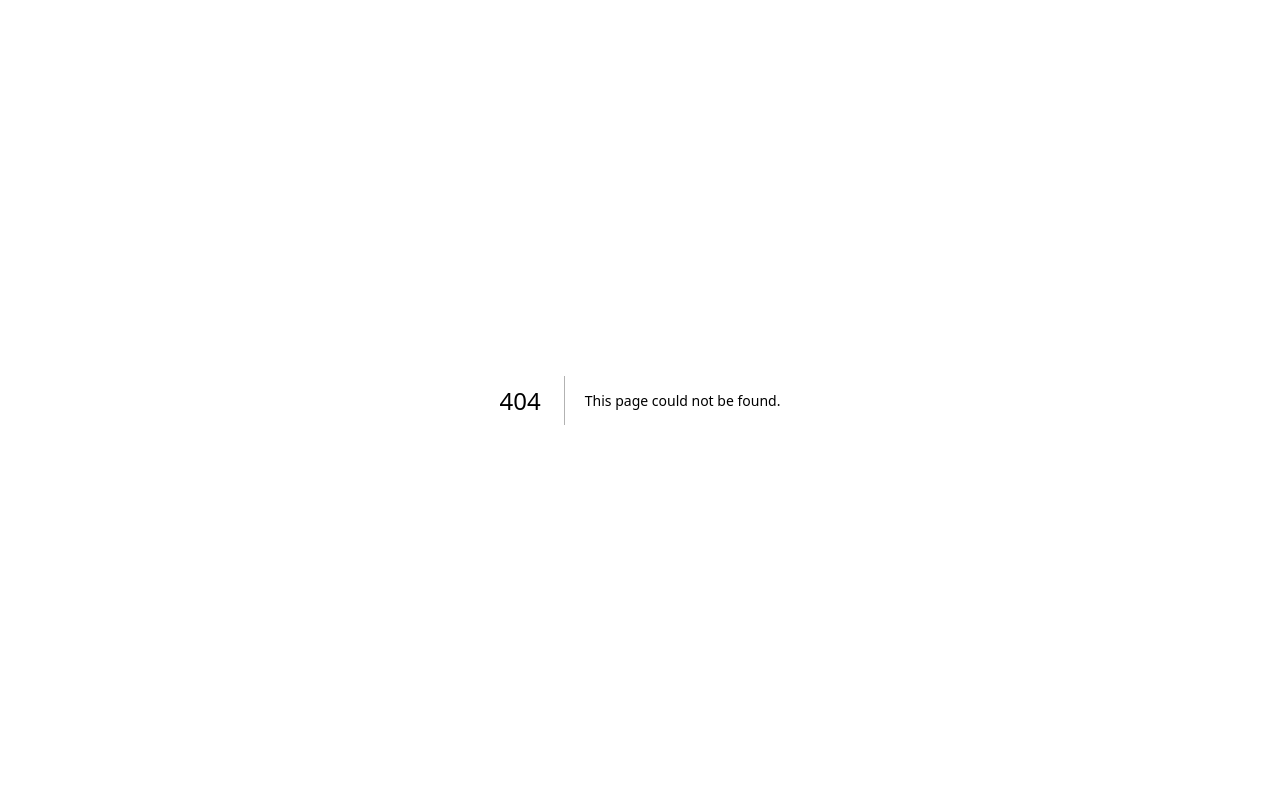
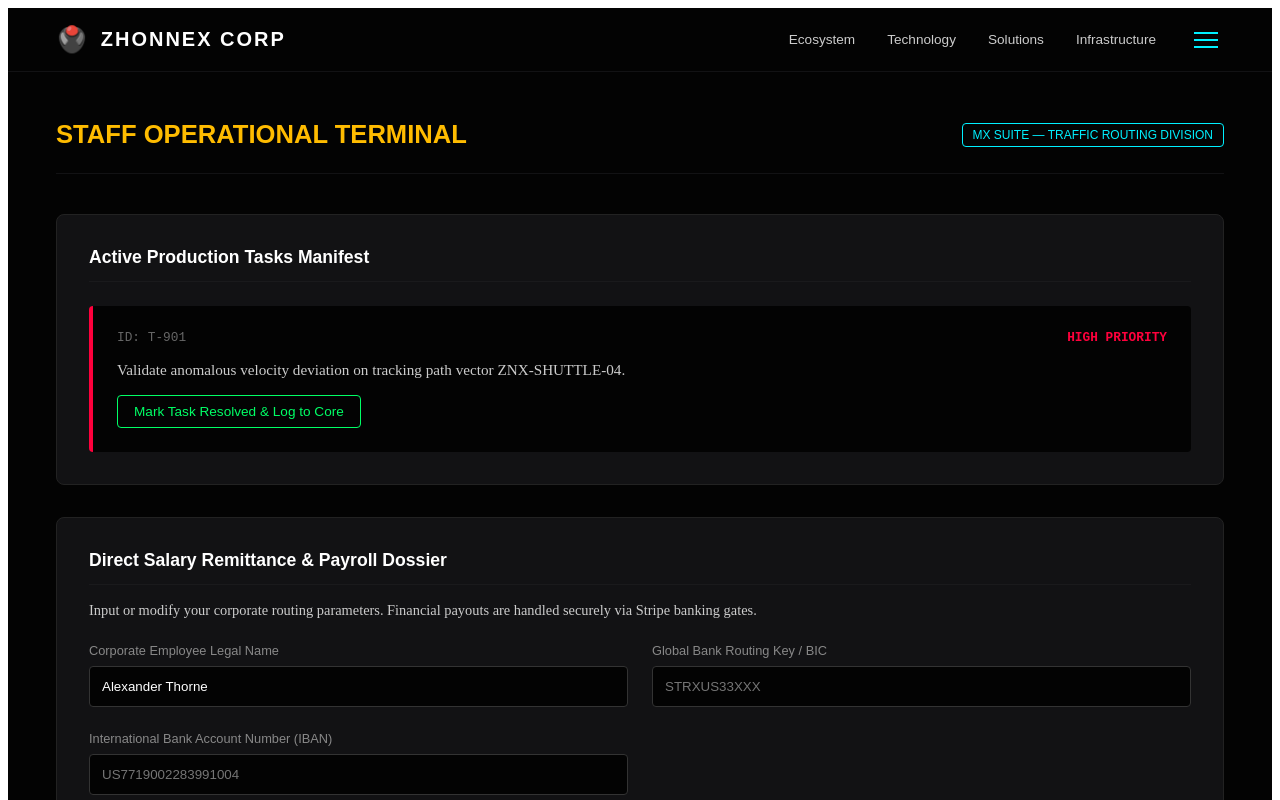
Before and after one commit to uwaziechidubem55-bit/zhonnex-empire-gateway, a Next.js app: page /dashboard/staff in a window 1280 px wide. Before the commit this address had no page. Shown: the top 800 px of the page. Built offline with nearby package versions, Linux system fonts and the light colour scheme.

Commit message:
Create src/pages/dashboard/staff.tsx

```diff
--- /dev/null
+++ b/src/pages/dashboard/staff.tsx
@@ -0,0 +1,88 @@
+import React, { useState } from 'react';
+import { ZhonnexTokens } from '../../config/design-tokens';
+import { HeaderNavigation } from '../../components/HeaderNavigation';
+import { HamburgerMenu } from '../../components/HamburgerMenu';
+
+export default function StaffDashboardZone() {
+  const [menuOpen, setMenuOpen] = useState(false);
+  const [tasks, setTasks] = useState([
+    { id: "T-901", description: "Validate anomalous velocity deviation on tracking path vector ZNX-SHUTTLE-04.", urgency: "HIGH" }
+  ]);
+
+  return (
+    <div style={styles.pageWrapper}>
+      <HeaderNavigation onHamburgerClick={() => setMenuOpen(true)} showHamburger={true} />
+      <HamburgerMenu isOpen={menuOpen} onClose={() => setMenuOpen(false)} role="STAFF" />
+
+      <main style={styles.mainContent}>
+        <div style={styles.welcomeBanner}>
+          <h1 style={styles.title}>STAFF OPERATIONAL TERMINAL</h1>
+          <span style={styles.deptBadge}>MX SUITE — TRAFFIC ROUTING DIVISION</span>
+        </div>
+
+        {/* COMPREHENSIVE AUTOMATED TASK MANIFEST SYSTEM */}
+        <div style={styles.card}>
+          <h3 style={styles.cardTitle}>Active Production Tasks Manifest</h3>
+          {tasks.length > 0 ? (
+            <div style={styles.taskList}>
+              {tasks.map(task => (
+                <div key={task.id} style={styles.taskCard}>
+                  <div style={styles.taskMeta}>
+                    <span style={styles.taskSelector}>ID: {task.id}</span>
+                    <span style={styles.urgencyLabel}>{task.urgency} PRIORITY</span>
+                  </div>
+                  <p style={styles.taskText}>{task.description}</p>
+                  <button onClick={() => setTasks([])} style={styles.actionBtn}>Mark Task Resolved & Log to Core</button>
+                </div>
+              ))}
+            </div>
+          ) : (
+            /* 🛡️ NOMINAL NOMINAL SHIELD SHOWN IF ACTIONS ARE CLEAR */
+            <div style={styles.nominalShield}>
+              <div style={styles.shieldIcon}>🛡️</div>
+              <h4>SYSTEM COGNITION STATUS: NOMINAL</h4>
+              <p>All automated infrastructure processes clearing validation rules. Zero manual tasks pending.</p>
+            </div>
+          )}
+        </div>
+
+        {/* WORKFORCE PAYROLL DEPOSIT INGESTION BOARD */}
+        <div style={{...styles.card, marginTop: '2rem'}}>
+          <h3 style={styles.cardTitle}>Direct Salary Remittance & Payroll Dossier</h3>
+          <p style={styles.textLight}>Input or modify your corporate routing parameters. Financial payouts are handled securely via Stripe banking gates.</p>
+          <div style={styles.formGrid}>
+            <div style={styles.formGroup}><label style={styles.label}>Corporate Employee Legal Name</label><input type="text" defaultValue="Alexander Thorne" style={styles.input} readOnly /></div>
+            <div style={styles.formGroup}><label style={styles.label}>Global Bank Routing Key / BIC</label><input type="text" placeholder="STRXUS33XXX" style={styles.input} /></div>
+            <div style={styles.formGroup}><label style={styles.label}>International Bank Account Number (IBAN)</label><input type="text" placeholder="US7719002283991004" style={styles.input} /></div>
+            <button style={styles.saveBtn}>Lock Payout Configuration</button>
+          </div>
+        </div>
+      </main>
+    </div>
+  );
+}
+
+const styles: Record<string, React.CSSProperties> = {
+  pageWrapper: { backgroundColor: ZhonnexTokens.colors.voidBlack, minHeight: '100vh', color: '#fff' },
+  mainContent: { padding: '3rem', maxWidth: '1200px', margin: '0 auto' },
+  welcomeBanner: { display: 'flex', justifyContent: 'space-between', alignItems: 'center', marginBottom: '2.5rem', borderBottom: '1px solid #121214', paddingBottom: '1.5rem' },
+  title: { fontFamily: ZhonnexTokens.typography.displayFont, fontSize: '1.6rem', color: ZhonnexTokens.colors.velocityGold, margin: 0 },
+  deptBadge: { fontFamily: ZhonnexTokens.typography.displayFont, fontSize: '0.75rem', color: ZhonnexTokens.colors.imperialCyan, border: `1px solid ${ZhonnexTokens.colors.imperialCyan}`, padding: '4px 10px', borderRadius: '4px' },
+  card: { backgroundColor: ZhonnexTokens.colors.quantumSlate, border: '1px solid #222', borderRadius: '8px', padding: '2rem' },
+  cardTitle: { fontFamily: ZhonnexTokens.typography.displayFont, fontSize: '1.1rem', marginTop: 0, borderBottom: '1px solid #1a1a1c', paddingBottom: '0.8rem' },
+  taskList: { marginTop: '1.5rem' },
+  taskCard: { backgroundColor: '#030303', borderLeft: `4px solid ${ZhonnexTokens.colors.securityFail}`, padding: '1.5rem', borderRadius: '4px' },
+  taskMeta: { display: 'flex', justifyContent: 'space-between', fontSize: '0.8rem', fontFamily: 'monospace' },
+  taskSelector: { color: '#666' },
+  urgencyLabel: { color: ZhonnexTokens.colors.securityFail, fontWeight: 'bold' },
+  taskText: { margin: '1rem 0', fontSize: '0.95rem', color: '#ccc' },
+  actionBtn: { backgroundColor: 'transparent', border: `1px solid ${ZhonnexTokens.colors.securityPass}`, color: ZhonnexTokens.colors.securityPass, padding: '8px 16px', borderRadius: '4px', cursor: 'pointer', fontSize: '0.85rem' },
+  nominalShield: { textAlign: 'center', padding: '3rem 1rem', color: ZhonnexTokens.colors.securityPass },
+  shieldIcon: { fontSize: '3rem', marginBottom: '1rem' },
+  textLight: { color: ZhonnexTokens.colors.textLight, fontSize: '0.9rem' },
+  formGrid: { display: 'grid', gridTemplateColumns: '1fr 1fr', gap: '1.5rem', marginTop: '1.5rem' },
+  formGroup: { display: 'flex', flexDirection: 'column', gap: '0.5rem' },
+  label: { fontSize: '0.8rem', color: '#888', fontFamily: ZhonnexTokens.typography.displayFont },
+  input: { padding: '12px', backgroundColor: '#030303', border: '1px solid #333', borderRadius: '4px', color: '#fff' },
+  saveBtn: { gridColumn: 'span 2', padding: '14px', backgroundColor: 'transparent', border: `1px solid ${ZhonnexTokens.colors.velocityGold}`, color: ZhonnexTokens.colors.velocityGold, fontFamily: ZhonnexTokens.typography.displayFont, cursor: 'pointer', borderRadius: '4px', marginTop: '1rem' }
+};
```
